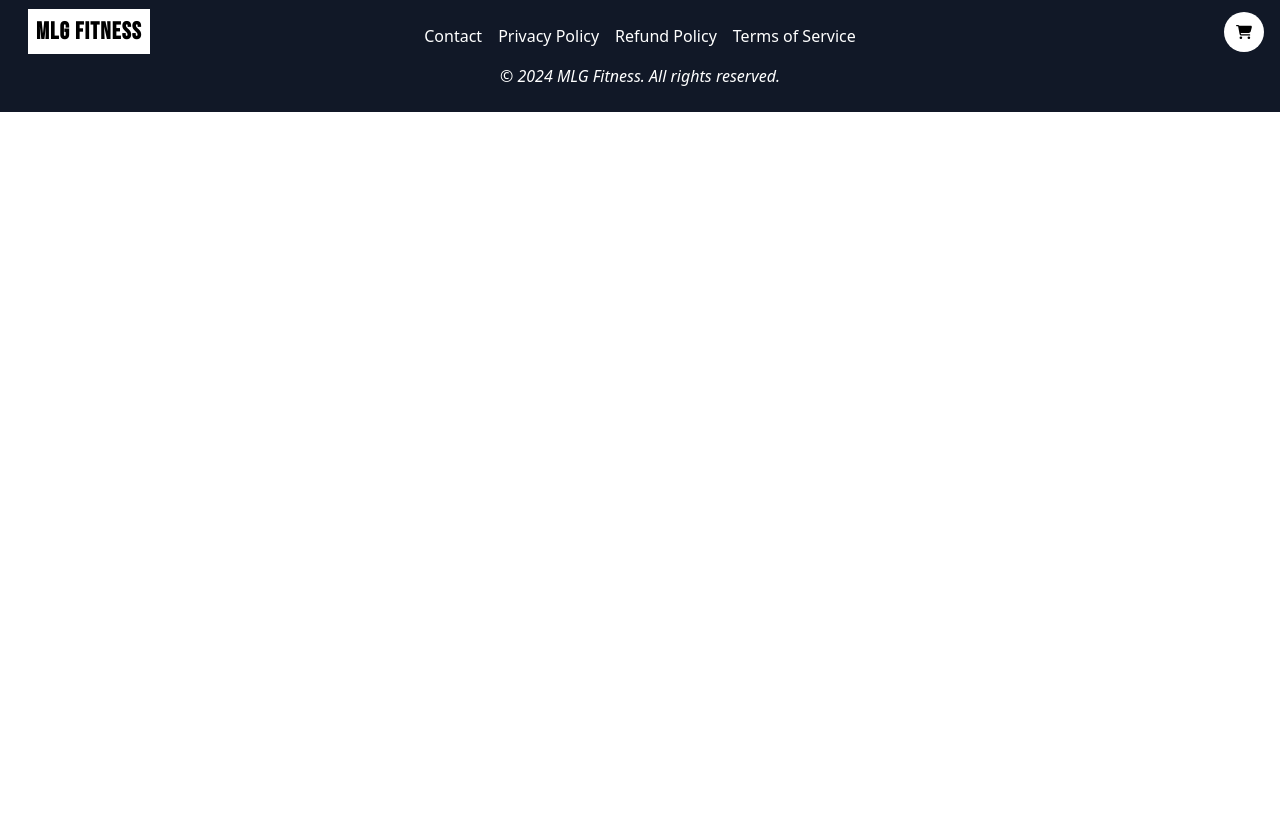
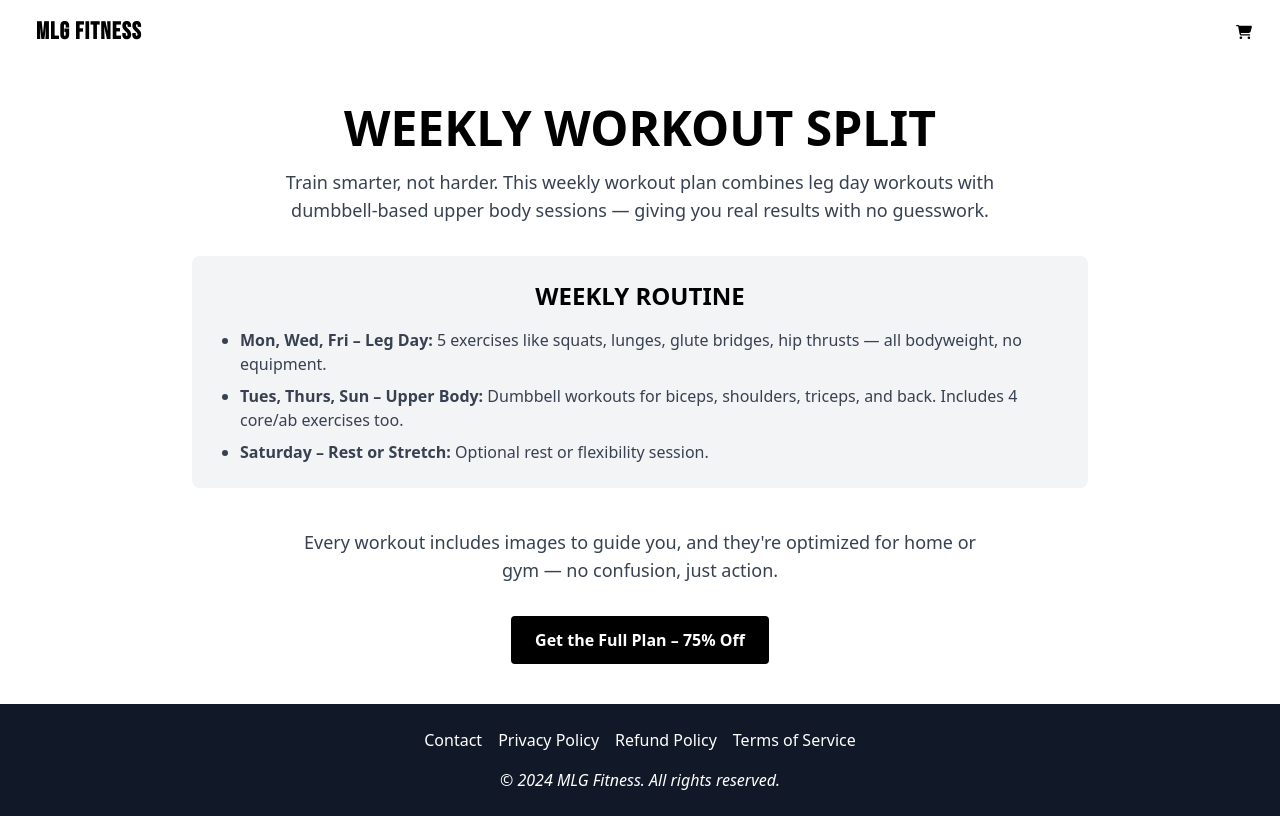
Before and after one commit to ejmichael/digital-product-store, a React (Create React App) app in the folder client/: page /workout-plan in a window 1280 px wide. Built offline with nearby package versions, Linux system fonts and the light colour scheme.

Commit message:
updated images, product and payment gateway

```diff
--- a/client/src/App.js
+++ b/client/src/App.js
@@ -23,6 +23,8 @@ import ReactGA from 'react-ga4';
 import AnalyticsTracker from './AnalyticsTracker';
 import PaymentSuccess from './pages/PaymentSuccess';
 import PaymentCancelled from './pages/PaymentCancelled';
+import MealPlanInfo from './pages/plans/MealPlanInfo';
+import WorkoutPlanInfo from './pages/plans/WorkoutPlanInfo';
 
 function App() {
 
@@ -53,6 +55,8 @@ function App() {
         <Route path='/contact' element={<ContactUs/>} />
         <Route path="/success" element={<PaymentSuccess />} />
         <Route path="/cancel" element={<PaymentCancelled />} />
+        <Route path="/meal-plan" element={<MealPlanInfo />} />
+        <Route path="/workout-plan" element={<WorkoutPlanInfo />} />
       </Routes>
     </div>
     <div className="py-6 text-center bg-gray-900 text-white ">
--- a/client/src/components/Cart.jsx
+++ b/client/src/components/Cart.jsx
@@ -74,16 +74,16 @@ const Cart = () => {
             //   </button>
             // </Link>
             <>
-              <div className='w-full p-3 my-2 rounded-full text-white font-medium bg-gradient-to-r  from-purple-500 to-pink-500'>
+              {/* <div className='inline-block bg-black text-white font-semibold px-6 py-3 rounded hover:bg-gray-600 hover:text-white'>
                 <PaystackPayment/>
-              </div>
-              {/* <button className='w-full p-3 my-2 rounded-full text-white font-medium bg-gradient-to-r  from-purple-500 to-pink-500'>
+              </div> */}
+              <button className='w-full p-3 my-2 inline-block bg-black text-white font-semibold px-6 py-3 rounded hover:bg-gray-600 hover:text-white'>
                 <PayfastButton />
-              </button> */}
+              </button>
             </>
           ) : (
             <Link to='/login'>
-              <button className='w-full p-3 my-2 rounded-full text-white font-medium bg-gradient-to-r  from-purple-500 to-pink-500'>
+              <button className='w-full p-3 my-2 inline-block bg-black text-white font-semibold px-6 py-3 rounded hover:bg-gray-600 hover:text-white'>
                 Login to complete
               </button>
             </Link>
--- a/client/src/components/Hero.jsx
+++ b/client/src/components/Hero.jsx
@@ -33,12 +33,8 @@ const Hero = ({products}) => {
                 <p className="text-white font-medium text-lg text-center md:text-xl max-w-2xl mb-8 p-3 ">
                   Follow the exact workouts and meals I use to stay lean and strong — no confusion, no guesswork. Just a healthy, stronger you.
                 </p>
-                <Link to={`/product/${products[0]?._id}`}>
-                  <div>
-                    <button className="bg-white text-black font-semibold px-6 py-3 rounded hover:bg-gray-200">
-                      Get My Plan – 75% Off
-                    </button>
-                  </div>
+                <Link to={`/product/${products[0]?._id}`} className="inline-block bg-white text-black font-semibold px-6 py-3 rounded hover:bg-gray-600 hover:text-white">
+                      Get My Full Plan – 75% Off
                 </Link>
               </div>
           </div>
--- a/client/src/components/PayfastButton.jsx
+++ b/client/src/components/PayfastButton.jsx
@@ -20,7 +20,7 @@ const PayfastButton = () => {
         // Step 1: Initiate Payment with PayFast
         const paymentResponse = await axios.post(`${domain}/payfast/payfast-initiate`, {
           amount: cart.total,
-          item_name: "Blood Sugar Tracker",
+          item_name: "12 Week Body Transformation",
           email: user.email, // Replace with the actual email of the user
         });
 
--- a/client/src/pages/ViewProduct.jsx
+++ b/client/src/pages/ViewProduct.jsx
@@ -86,11 +86,12 @@ const ViewProduct = () => {
                     <p className='text-slate-600 my-4'>{productInfo.productDescription}</p>
                     <div className='flex items-end gap-2'>
                         <p className='my-4 text-2xl text-green-600'>R {(productInfo.price).toFixed(2)}</p>
-                        <p className='my-4 text-slate-500 line-through'>R {(productInfo.price*2.21667).toFixed(2)}</p>
+                        <p className='my-4 text-slate-500 line-through'>R 599.99</p>
+                        {/* <p className='my-4 text-slate-500 line-through'>R {(productInfo.price*2.21667).toFixed(2)}</p> */}
                     </div>
                     <div className='flex'>
                        <button
-                        className='my-4 h-[50px] w-[100%] my-3 text-black rounded-full border border-black hover:bg-gray-300'
+                        className='my-4 h-[50px] w-[100%] my-3 inline-block bg-black text-white font-semibold px-6 py-3 rounded hover:bg-gray-600 hover:text-white'
                         onClick={goToCheckout}
                         >
                             {/* {isProductInCart(productInfo._id) ? 'Remove from Cart' : 'Add to Cart'} */}
--- /dev/null
+++ b/client/src/pages/plans/MealPlanInfo.jsx
@@ -0,0 +1,35 @@
+import React from 'react'
+import { Link } from 'react-router-dom'
+
+const MealPlanInfo = () => {
+  return (
+<div className="mt-16 px-6 lg:px-20 py-10 text-center">
+      <h1 className="text-4xl md:text-5xl font-bold uppercase mb-4">Simple, Satisfying Meal Plan</h1>
+      <p className="text-lg text-gray-700 mb-8 max-w-3xl mx-auto">
+        No complicated recipes, no starving. Just real meals that fuel your goals — fat loss, energy, and muscle tone.
+      </p>
+
+      {/* <img src={MealImage} alt="Meal plan preview" className="rounded-lg shadow-lg mx-auto mb-8 max-w-2xl" /> */}
+
+      <div className="bg-gray-100 rounded-lg p-6 mb-10 text-left max-w-4xl mx-auto space-y-4">
+        <h2 className="text-2xl font-semibold uppercase text-center mb-4">What You Get</h2>
+        <ul className="list-disc pl-6 space-y-2 text-gray-700">
+          <li>Balanced meals for breakfast, lunch, dinner, and snacks.</li>
+          <li>Macronutrient breakdown for each meal.</li>
+          <li>Meal prep tips and grocery list.</li>
+          <li>Flexible swaps based on dietary needs.</li>
+        </ul>
+      </div>
+
+      <p className="text-lg mb-8 text-gray-700 max-w-2xl mx-auto">
+        The plan is created to help you stay full, energized, and consistent. Whether you're training or recovering, the meals support your body and results.
+      </p>
+
+      <Link to="/product/68783179d805cc7160e55f4f" className="inline-block bg-black text-white font-semibold px-6 py-3 rounded hover:bg-gray-800">
+              Get the Full Plan – 75% Off
+            </Link>
+    </div>
+  )
+}
+
+export default MealPlanInfo
--- /dev/null
+++ b/client/src/pages/plans/WorkoutPlanInfo.jsx
@@ -0,0 +1,36 @@
+import React from 'react'
+import { Link } from 'react-router-dom'
+
+const WorkoutPlanInfo = () => {
+
+
+  return (
+ <div className="mt-16 px-6 lg:px-20 py-10 text-center">
+      <h1 className="text-4xl md:text-5xl font-bold uppercase mb-4">Weekly Workout Split</h1>
+      <p className="text-lg text-gray-700 mb-8 max-w-3xl mx-auto">
+        Train smarter, not harder. This weekly workout plan combines leg day workouts with dumbbell-based upper body sessions — giving you real results with no guesswork.
+      </p>
+
+      {/* <img src={WorkoutImage} alt="Workout plan preview" className="rounded-lg shadow-lg mx-auto mb-8 max-w-2xl" /> */}
+
+      <div className="bg-gray-100 rounded-lg p-6 mb-10 text-left max-w-4xl mx-auto space-y-4">
+        <h2 className="text-2xl font-semibold uppercase text-center mb-4">Weekly Routine</h2>
+        <ul className="list-disc pl-6 space-y-2 text-gray-700">
+          <li><strong>Mon, Wed, Fri – Leg Day:</strong> 5 exercises like squats, lunges, glute bridges, hip thrusts — all bodyweight, no equipment.</li>
+          <li><strong>Tues, Thurs, Sun – Upper Body:</strong> Dumbbell workouts for biceps, shoulders, triceps, and back. Includes 4 core/ab exercises too.</li>
+          <li><strong>Saturday – Rest or Stretch:</strong> Optional rest or flexibility session.</li>
+        </ul>
+      </div>
+
+      <p className="text-lg mb-8 text-gray-700 max-w-2xl mx-auto">
+        Every workout includes images to guide you, and they're optimized for home or gym — no confusion, just action.
+      </p>
+
+      <Link to="/product/68783179d805cc7160e55f4f" className="inline-block bg-black text-white font-semibold px-6 py-3 rounded hover:bg-gray-800">
+        Get the Full Plan – 75% Off
+      </Link>
+    </div>
+  )
+}
+
+export default WorkoutPlanInfo
```
Also changed, not shown: 2 other files (tests, documents, lock files or other folders).
